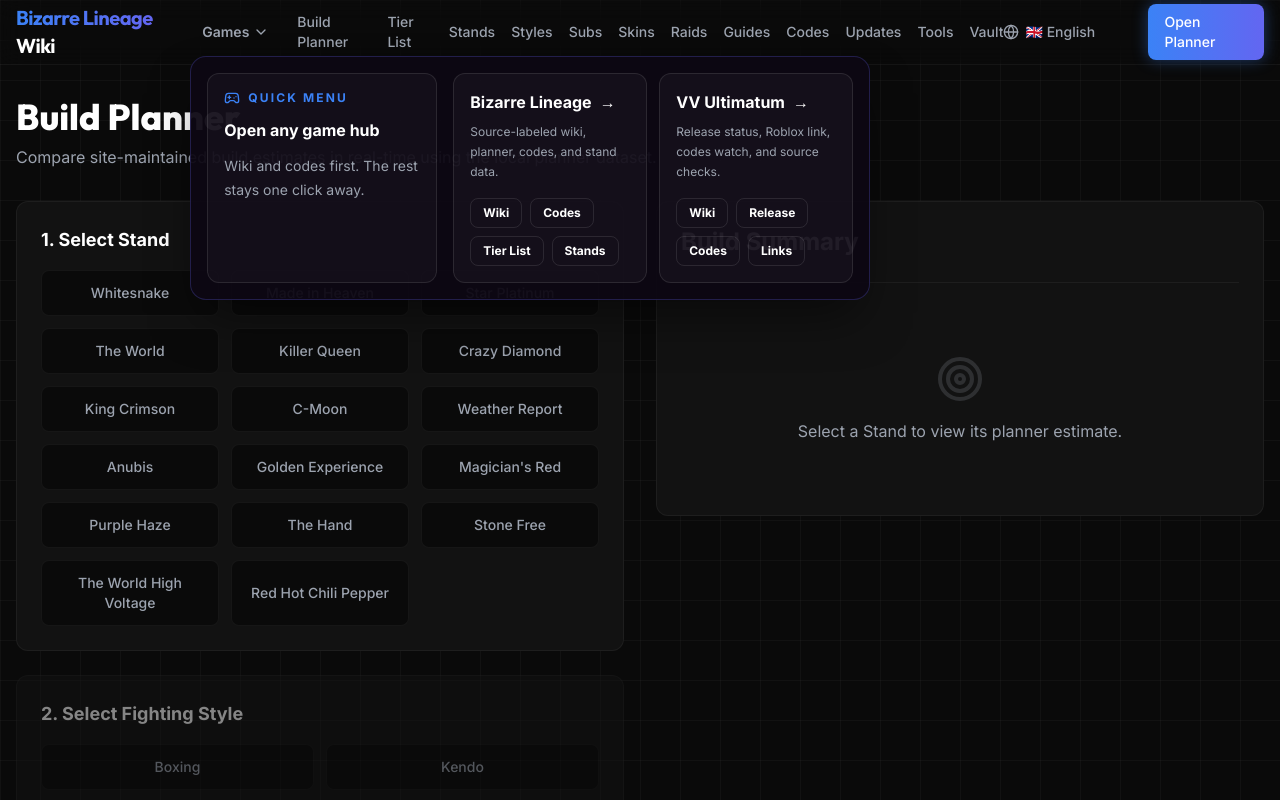
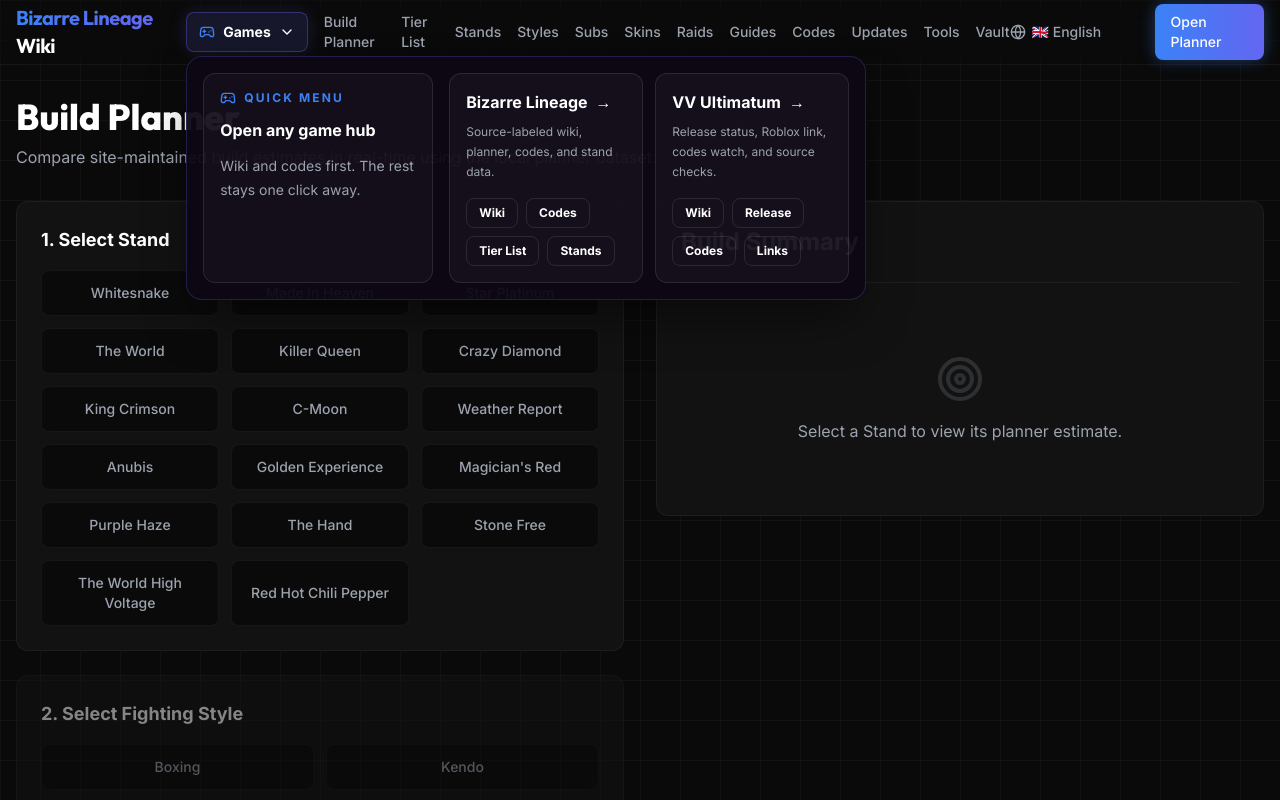
Before and after one commit to jasperchou57/bizarre-lineage-tools, a Next.js app: page /en/build-planner in a window 1280 px wide. Both pictures are taken after a click on the button "Games". Shown: the top 800 px of the page. Built offline with nearby package versions, Linux system fonts and the light colour scheme.

Commit message:
Improve games dropdown usability

```diff
--- a/src/components/layout/MobileNav.tsx
+++ b/src/components/layout/MobileNav.tsx
@@ -48,15 +48,17 @@
                                 </div>
                                 <div className="space-y-2">
                                     {gameItems.map((game) => (
-                                        <div key={game.href} className="rounded-lg bg-background/45 p-2">
+                                        <div key={game.href} className="relative rounded-lg bg-background/45 p-2">
                                             <Link
                                                 href={game.href}
+                                                aria-label={`Open ${game.label}`}
                                                 onClick={() => setOpen(false)}
-                                                className="block px-1 py-1 text-sm font-bold text-white hover:text-accent-blue transition-colors"
-                                            >
+                                                className="absolute inset-0 z-10 rounded-lg"
+                                            />
+                                            <div className="relative z-20 pointer-events-none px-1 py-1 text-sm font-bold text-white">
                                                 {game.label}
-                                            </Link>
-                                            <div className="mt-1 flex flex-wrap gap-1.5">
+                                            </div>
+                                            <div className="relative z-30 mt-1 flex flex-wrap gap-1.5">
                                                 {game.links.map((link) => (
                                                     <Link
                                                         key={`${game.href}-${link.href}-${link.label}`}
--- a/src/components/layout/Navbar.tsx
+++ b/src/components/layout/Navbar.tsx
@@ -59,9 +59,10 @@
                     <div className="relative group">
                         <button
                             type="button"
-                            className="inline-flex h-10 items-center gap-1 rounded-lg px-3 text-sm font-semibold text-muted transition-colors hover:bg-white/5 hover:text-white"
+                            className="inline-flex h-10 items-center gap-2 rounded-lg border border-accent-indigo/35 bg-accent-indigo/15 px-3 text-sm font-bold text-white shadow-[0_0_18px_rgba(99,102,241,0.18)] transition-colors hover:border-accent-blue/60 hover:bg-accent-blue/20"
                             aria-haspopup="true"
                         >
+                            <Gamepad2 className="h-4 w-4 text-accent-blue" />
                             {t("games")}
                             <ChevronDown className="h-4 w-4 transition-transform group-hover:rotate-180" />
                         </button>
@@ -78,13 +79,20 @@
                                     </div>
                                     <div className="grid grid-cols-2 gap-3">
                                         {gameItems.map((game) => (
-                                            <div key={game.href} className="rounded-xl border border-white/10 bg-white/[0.035] p-4 transition-colors hover:border-accent-blue/40 hover:bg-white/[0.055]">
-                                                <Link href={game.href} className="group/link inline-flex items-center gap-2 text-base font-bold text-white hover:text-accent-blue transition-colors">
-                                                    {game.label}
-                                                    <span className="transition-transform group-hover/link:translate-x-1">→</span>
-                                                </Link>
-                                                <p className="mt-2 min-h-10 text-xs leading-5 text-muted">{game.description}</p>
-                                                <div className="mt-4 flex flex-wrap gap-2">
+                                            <div key={game.href} className="group/card relative rounded-xl border border-white/10 bg-white/[0.035] p-4 transition-colors hover:border-accent-blue/40 hover:bg-white/[0.055]">
+                                                <Link
+                                                    href={game.href}
+                                                    aria-label={`Open ${game.label}`}
+                                                    className="absolute inset-0 z-10 rounded-xl"
+                                                />
+                                                <div className="relative z-20 pointer-events-none">
+                                                    <div className="inline-flex items-center gap-2 text-base font-bold text-white transition-colors group-hover/card:text-accent-blue">
+                                                        {game.label}
+                                                        <span className="transition-transform group-hover/card:translate-x-1">→</span>
+                                                    </div>
+                                                    <p className="mt-2 min-h-10 text-xs leading-5 text-muted">{game.description}</p>
+                                                </div>
+                                                <div className="relative z-30 mt-4 flex flex-wrap gap-2">
                                                     {game.links.map((link) => (
                                                         <Link
                                                             key={`${game.href}-${link.href}-${link.label}`}
```
